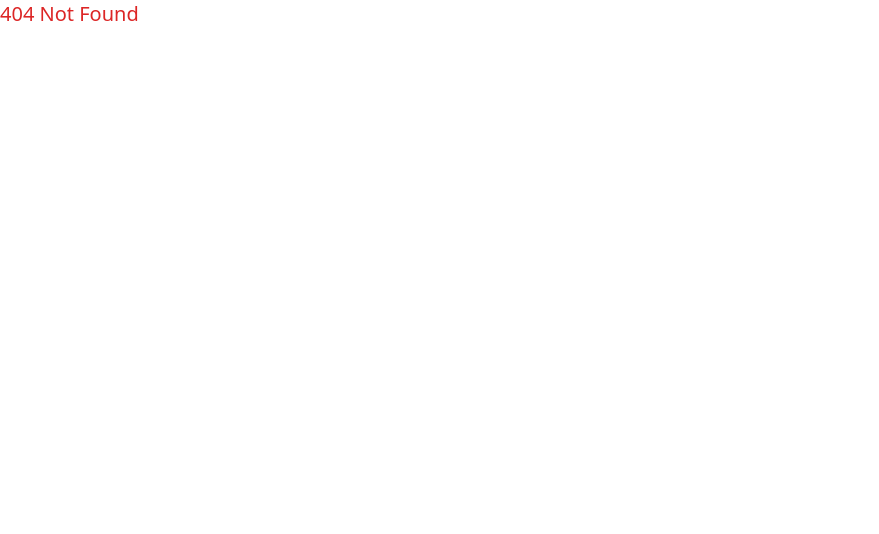
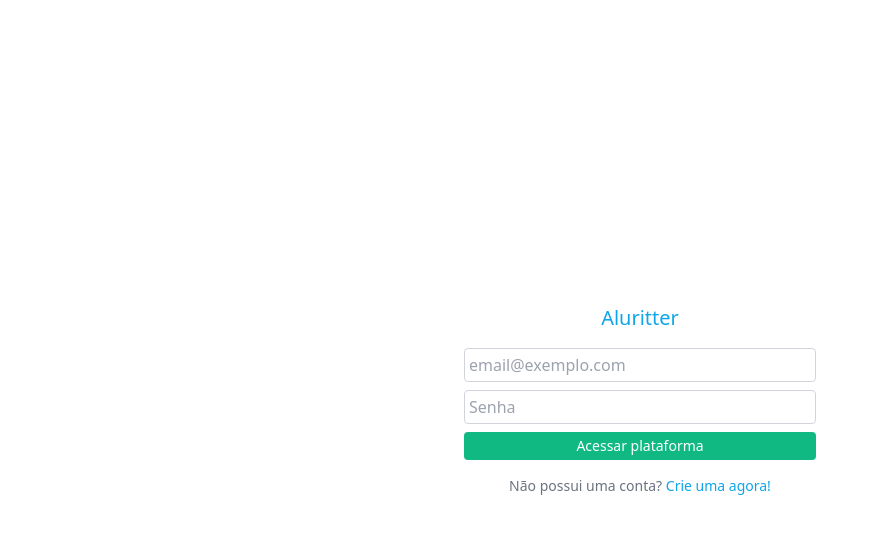
Before and after one commit to biancassantos/7-days-of-code-react, a React (Vite) app: page /sign-in in a window 1280 px wide. Before the commit this address had no page. Shown: the top 534 px of the page, without its empty margins (0-879 px from the left). Built offline with nearby package versions, Linux system fonts and the light colour scheme.

Commit message:
sign in page created and components organized

```diff
--- /dev/null
+++ b/src/components/UserAuthBody.jsx
@@ -0,0 +1,21 @@
+import { Link } from "react-router";
+import UserForm from "./UserForm";
+
+function UserAuthBody({ btnText, text, linkText, url }) {
+  return (
+    <main className="flex justify-center items-center h-screen">
+        <section className="flex flex-col justify-center items-center gap-4 p-4 w-[90vw] max-w-sm">
+          <h1 className="text-xl text-[#0EA5E9] font-medium">
+            Aluritter
+          </h1>
+          <UserForm btnText={btnText} />
+          <p className="text-sm text-gray-500">
+            {text}
+            <Link className="text-[#0EA5E9]" to={url}>{linkText}</Link>
+          </p>
+        </section>
+      </main>
+  )
+}
+
+export default UserAuthBody;
--- a/src/components/SignUpForm.jsx
+++ b/src/components/UserForm.jsx
@@ -1,6 +1,6 @@
 import { useForm } from "react-hook-form";
 
-function SignUpForm() {
+function UserForm({ btnText }) {
   const {
     register,
     handleSubmit,
@@ -35,10 +35,10 @@ function SignUpForm() {
       type="submit"
       disabled={isSubmitting}
       className="rounded bg-emerald-500 hover:bg-emerald-600 duration-300 p-1 text-white text-sm" >
-        Criar uma nova conta
+        {btnText}
       </button>
     </form>
   )
 }
 
-export default SignUpForm;
+export default UserForm;
--- /dev/null
+++ b/src/pages/SignIn.jsx
@@ -0,0 +1,16 @@
+import App from "../layouts/App";
+import UserAuthBody from "../components/UserAuthBody";
+
+function SignIn() {
+  return (
+    <App>
+      <UserAuthBody
+      btnText="Acessar plataforma"
+      text="Não possui uma conta? "
+      linkText="Crie uma agora!"
+      url="/sign-up" />
+    </App>
+  )
+}
+
+export default SignIn;
--- a/src/pages/SignUp.jsx
+++ b/src/pages/SignUp.jsx
@@ -1,19 +1,14 @@
 import App from "../layouts/App";
-import SignUpForm from "../components/SignUpForm";
-import { Link } from "react-router";
+import UserAuthBody from "../components/UserAuthBody";
 
 function SignUp() {
   return (
     <App>
-      <main className="flex justify-center items-center h-screen">
-        <section className="flex flex-col justify-center items-center gap-4 p-4 w-[90vw] max-w-sm">
-          <h1 className="text-xl text-[#0EA5E9] font-medium">Aluritter</h1>
-          <SignUpForm />
-          <p className="text-sm text-gray-500">
-            Já possui uma conta? <Link className="text-[#0EA5E9]">Acesse agora!</Link>
-          </p>
-        </section>
-      </main>
+      <UserAuthBody
+      btnText="Criar uma nova conta"
+      text="Já possui uma conta? "
+      linkText="Acesse agora!"
+      url="/sign-in" />
     </App>
   )
 }
--- a/src/pages/index.jsx
+++ b/src/pages/index.jsx
@@ -1,6 +1,7 @@
 import { BrowserRouter, Routes, Route } from "react-router";
 import Home from "./Home";
 import SignUp from "./SignUp";
+import SignIn from "./SignIn";
 import NotFound from "./NotFound";
 
 export function Pages() {
@@ -9,6 +10,7 @@ export function Pages() {
       <Routes>
         <Route path="/" element={<Home />} />
         <Route path="sign-up" element={<SignUp />} />
+        <Route path="sign-in" element={<SignIn />} />
         <Route path="*" element={<NotFound />} />
       </Routes>
     </BrowserRouter>
```
